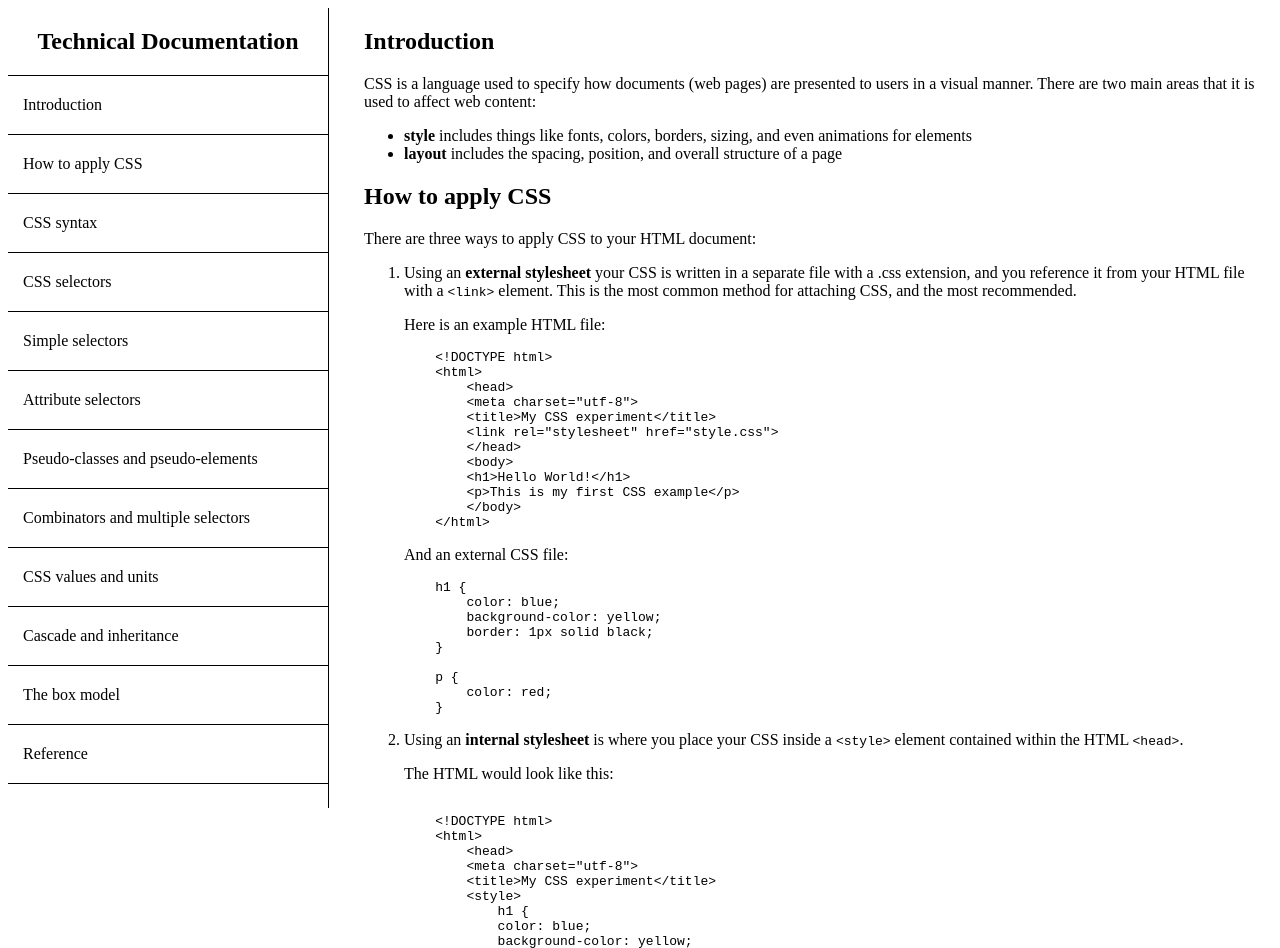
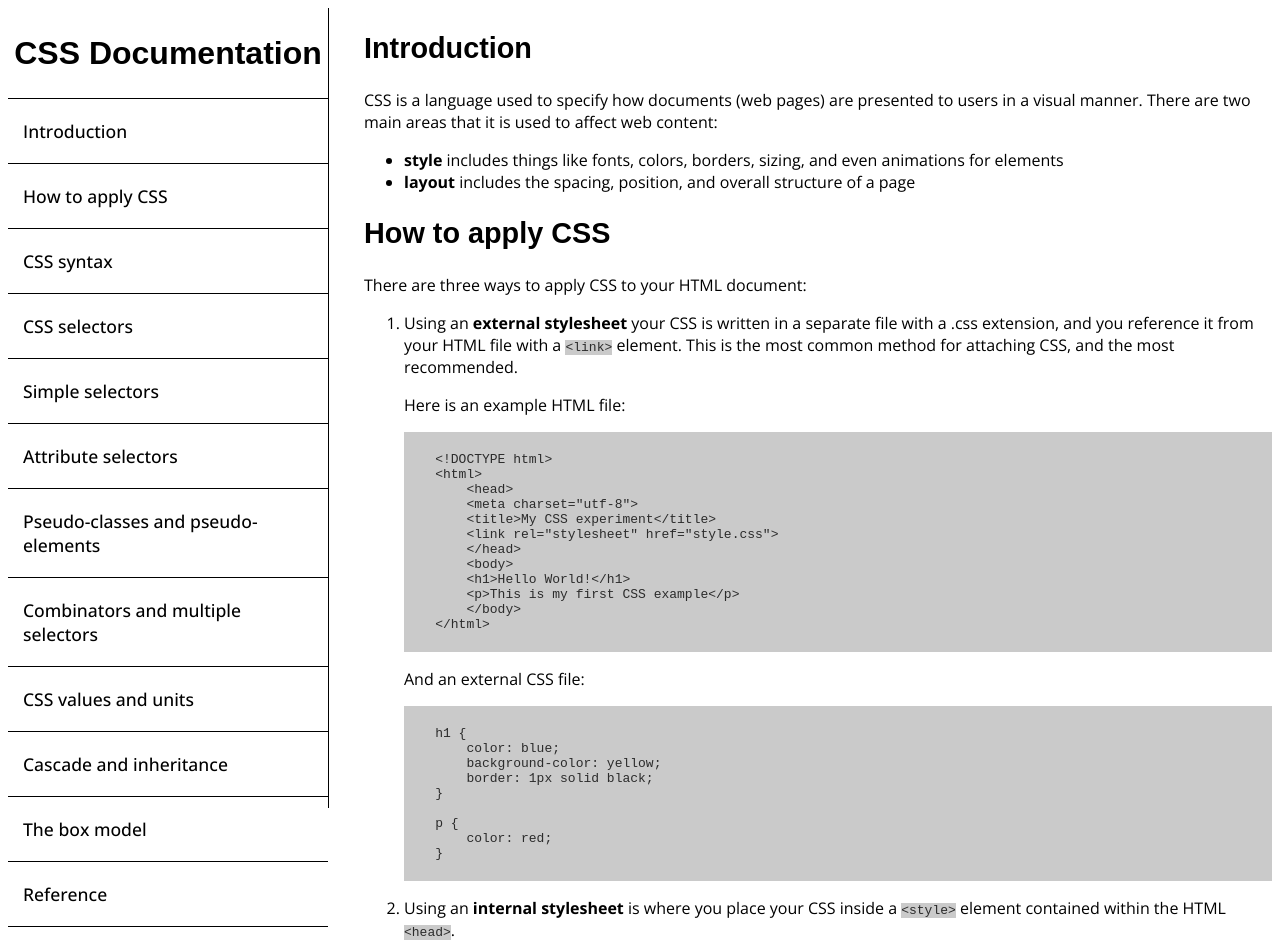
Before and after one commit to jpstanway/fcc-technical-doc, a plain HTML site: page index.html in a window 1280 px wide. Shown: the top 948 px of the page. Drawn offline with nearby package versions, Linux system fonts and the light colour scheme.

Commit message:
change font style and code snippet colors

```diff
--- a/index.html
+++ b/index.html
@@ -5,13 +5,14 @@
         <meta name="viewport" content="width=device-width, initial-scale=1">
         <title>FCC Technical Documentation</title>
         <script src="https://cdn.freecodecamp.org/testable-projects-fcc/v1/bundle.js"></script>
+        <link href="https://fonts.googleapis.com/css?family=Open+Sans:400,400i,500,700|Oswald:400,400i" rel="stylesheet">
         <link href="style.css" rel="stylesheet" type="text/css">
     </head>
     <body>
         <div id="container">
             <nav id="navbar">
                 <header>
-                    <h1>Technical Documentation</h1>
+                    <h1>CSS Documentation</h1>
                 </header>
                 <ul id="main-menu">
                     <li><a href="#Introduction" class="nav-link">Introduction</a></li>
--- a/style.css
+++ b/style.css
@@ -1,5 +1,39 @@
 html, body {
     height: 100%;
+}
+
+body {
+    font-family: 'Open Sans', sans-serif;
+}
+
+h1, h2, h3, h4, h5, h6 {
+    font-family: 'Oxygen', sans-serif;
+}
+
+h1 {
+    font-size: 2em;
+}
+
+h2 {
+    font-size: 1.8em;
+}
+
+h3 {
+    font-size: 1.6em;
+}
+
+h4 {
+    font-size: 1.3em;
+    font-style: italic;
+}
+
+code, pre {
+    color: #2b2b2b;
+    background-color: #cacaca;
+}
+
+pre {
+    padding: 20px 0;
 }
 
 #container {
@@ -24,6 +58,11 @@ html, body {
     list-style-type: none;
     padding: 0;
     border-bottom: 1px solid #000;
+}
+
+#main-menu a {
+    font-size: 1.1em;
+    font-weight: 500;
 }
 
 #main-doc {
```
Lines whose indentation alone changed are shown as unchanged.
